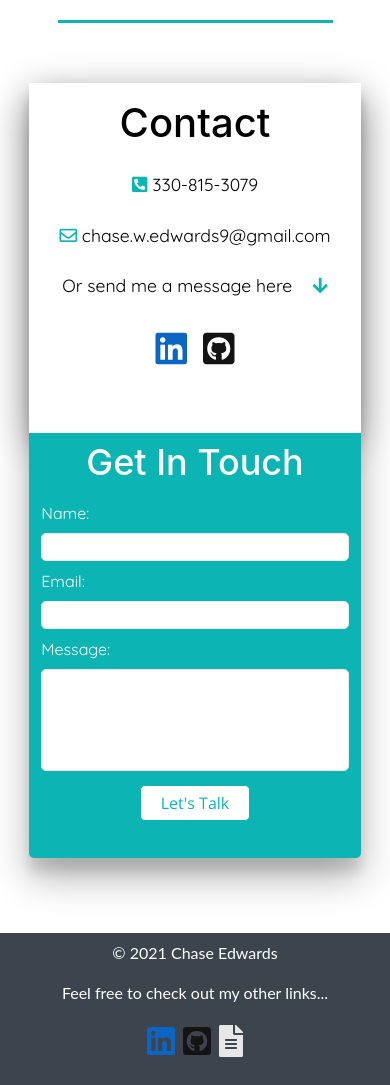
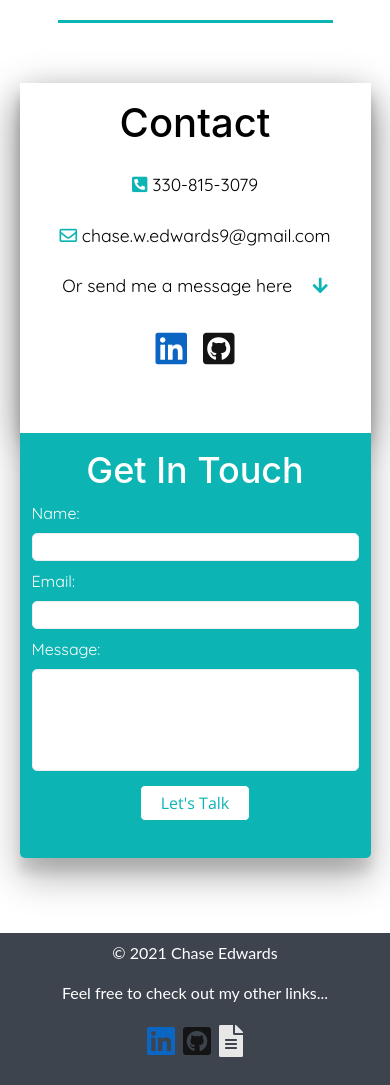
Before and after one commit to cwedwards9/react-portfolio, a React (Create React App) app: page / in a window 390 px wide. Shown: the part 5627-6712 px from the top of the page. Built offline with nearby package versions, Linux system fonts and the light colour scheme.

Commit message:
Increase width of the contact card on mobile screen size.

```diff
--- a/src/mainSections/Contact.css
+++ b/src/mainSections/Contact.css
@@ -77,8 +77,9 @@ form {
 
 form h1 {
     font-size: 2.25rem;
-    margin-bottom: 1rem;
+    margin-bottom: 0.50rem;
     text-align: center;
+    padding-top: 0.5rem;
 }
 
 form label {
@@ -150,12 +151,12 @@ form textarea {
 
 @media (max-width: 750px) {
     .contact-card {
-        width: 85vw;
+        width: 90vw;
         height: 775px;
         flex-direction: column;
     }
     .contact-info {
-        width: 85vw;
+        width: 90vw;
         left: 0px;
         border-radius: 0;
         text-align: center;
@@ -170,7 +171,7 @@ form textarea {
         visibility: visible;
     }
     form {
-        width: 85vw;
+        width: 90vw;
         left: 0px;
         border-radius: 0;
     }
```
